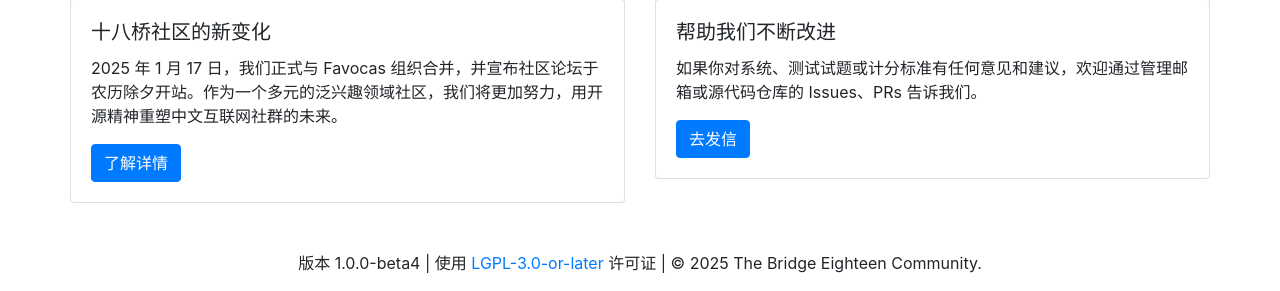
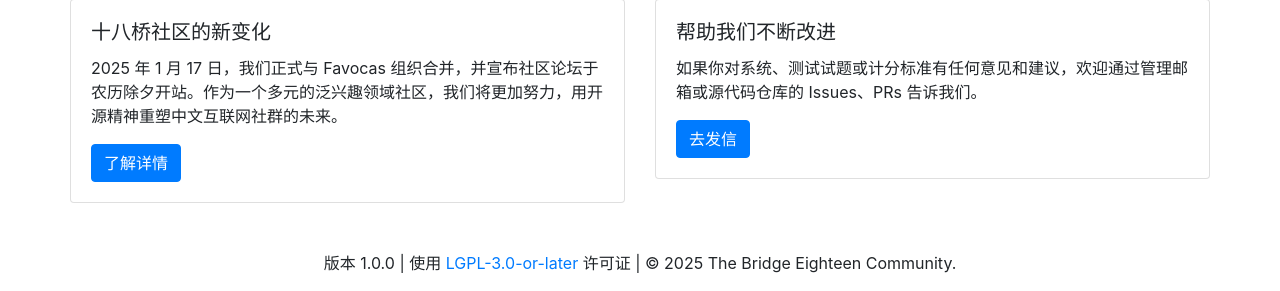
Before and after one commit to bridgeeighteen/b18-exam, a PHP site: page /index.php in a window 1280 px wide. Shown: the part 603-894 px from the top of the page. Run offline with PHP 8.4, Linux system fonts and the light colour scheme; some libraries are stand-ins or nearby versions.

Commit message:
版本 1.0.0

```diff
--- a/includes/version.php
+++ b/includes/version.php
@@ -1,2 +1,2 @@
 <?php
-define('VERSION', '1.0.0-beta4');
+define('VERSION', '1.0.0');
```
